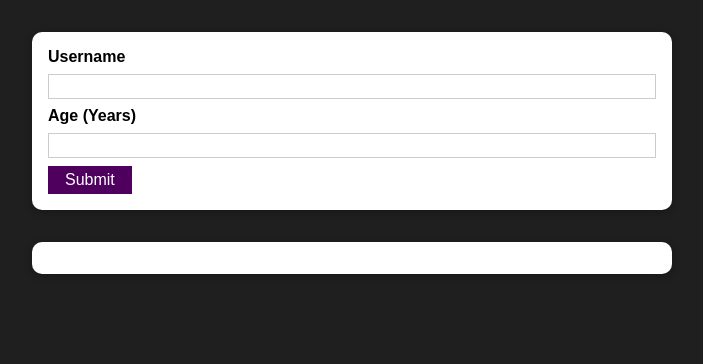
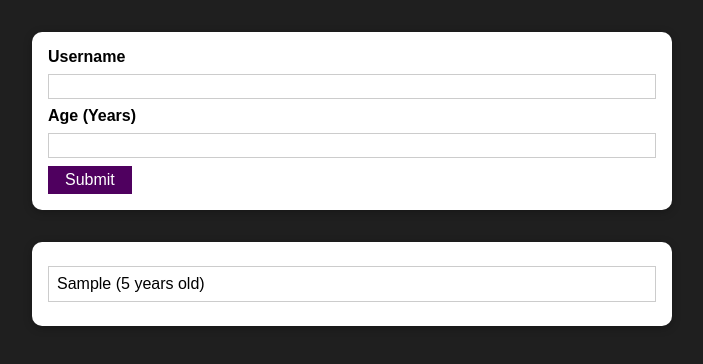
Before and after one commit to Pranav016/AddUsers-MiniProject, a React (Create React App) app: page / in a window 1280 px wide. Both pictures are taken after typing "Sample", "5" into the empty fields and a click on the button "Submit". Shown: the top 364 px of the page, without its empty margins (288-991 px from the left). Built offline with nearby package versions, Linux system fonts and the light colour scheme.

Commit message:
Add functionality to add user

```diff
--- a/src/App.js
+++ b/src/App.js
@@ -1,12 +1,16 @@
-import React from 'react';
+import React, { useState } from 'react';
 import AddUser from './components/Users/AddUser';
 import UserList from './components/Users/UserList';
 
 function App() {
+	const [users, setNewUser] = useState([]);
+	const addNewUser = (user) => {
+		setNewUser((prevUsers) => [...prevUsers, user]);
+	};
 	return (
 		<div>
-			<AddUser />
-			<UserList users={[]} />
+			<AddUser newUser={addNewUser} />
+			<UserList users={users} />
 		</div>
 	);
 }
--- a/src/components/Users/AddUser.js
+++ b/src/components/Users/AddUser.js
@@ -15,7 +15,13 @@ const AddUser = (props) => {
 			// forcing conversion of enteredAge to number
 			return;
 		}
-		console.log(enteredUsername, enteredAge);
+		const user = {
+			id: Math.random().toString(),
+			name: enteredUsername,
+			age: enteredAge,
+		};
+		console.log(user);
+		props.newUser(user);
 		setEnteredUsername('');
 		setEnteredAge('');
 	};
--- a/src/components/Users/UserList.js
+++ b/src/components/Users/UserList.js
@@ -7,7 +7,7 @@ const UserList = (props) => {
 		<Card className={classes.users}>
 			<ul>
 				{props.users.map((user) => (
-					<li>
+					<li key={user.id}>
 						{user.name} ({user.age} years old)
 					</li>
 				))}
```
